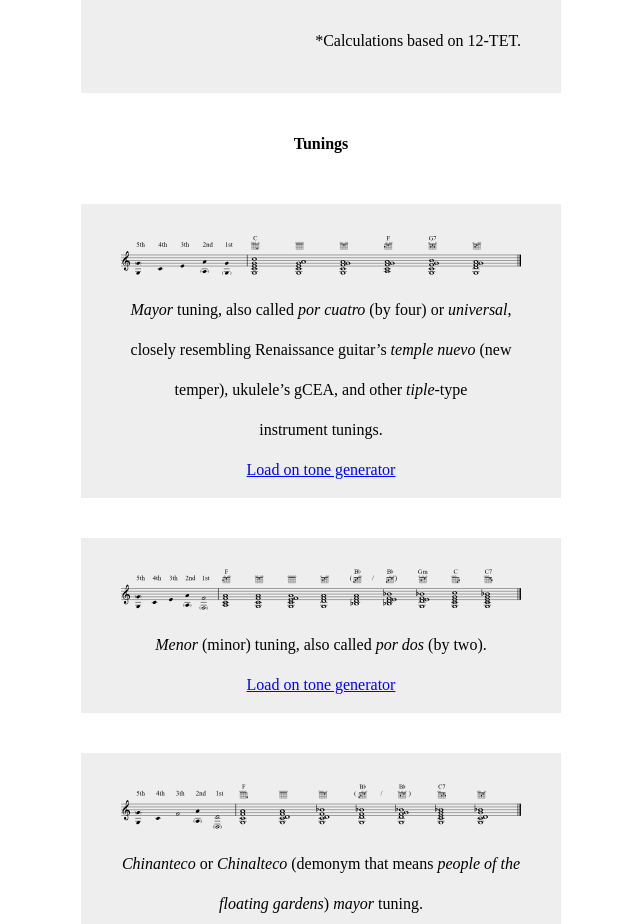
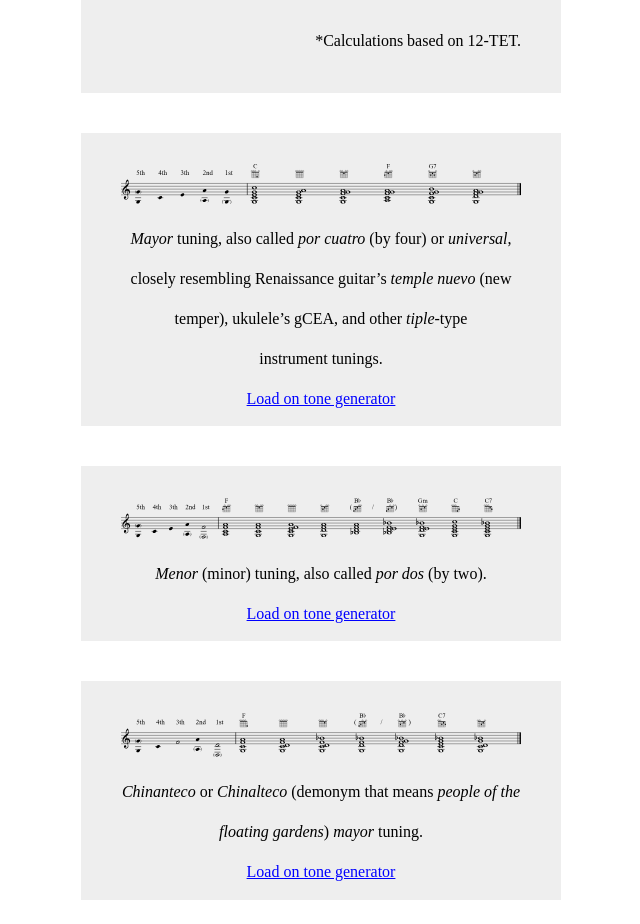
Before and after one commit to notesonson/notesonson.github.io, a plain HTML site: page resources/html/about.html in a window 1280 px wide. Shown: the part 1794-2718 px from the top of the page, without its empty margins (319-959 px from the left). Drawn offline with Linux system fonts and the light colour scheme.

Commit message:
Update about.html

```diff
--- a/resources/html/about.html
+++ b/resources/html/about.html
@@ -68,7 +68,6 @@
             </div>
             <p class="right">*Calculations based on&nbsp;12-TET.</p>
         </div>
-        <h4>Tunings</h4>
         <figure>
             <img src="../svg/tuning-mayor.svg">
             <figcaption><span class="italic">Mayor</span> tuning, also called <span class="italic">por cuatro</span> (by four) or <span class="italic">universal</span>, closely resembling Renaissance guitar’s <span class="italic">temple nuevo</span> (new temper), ukulele’s gCEA, and other <span class="italic">tiple</span>-type instrument&nbsp;tunings.</figcaption>
```
